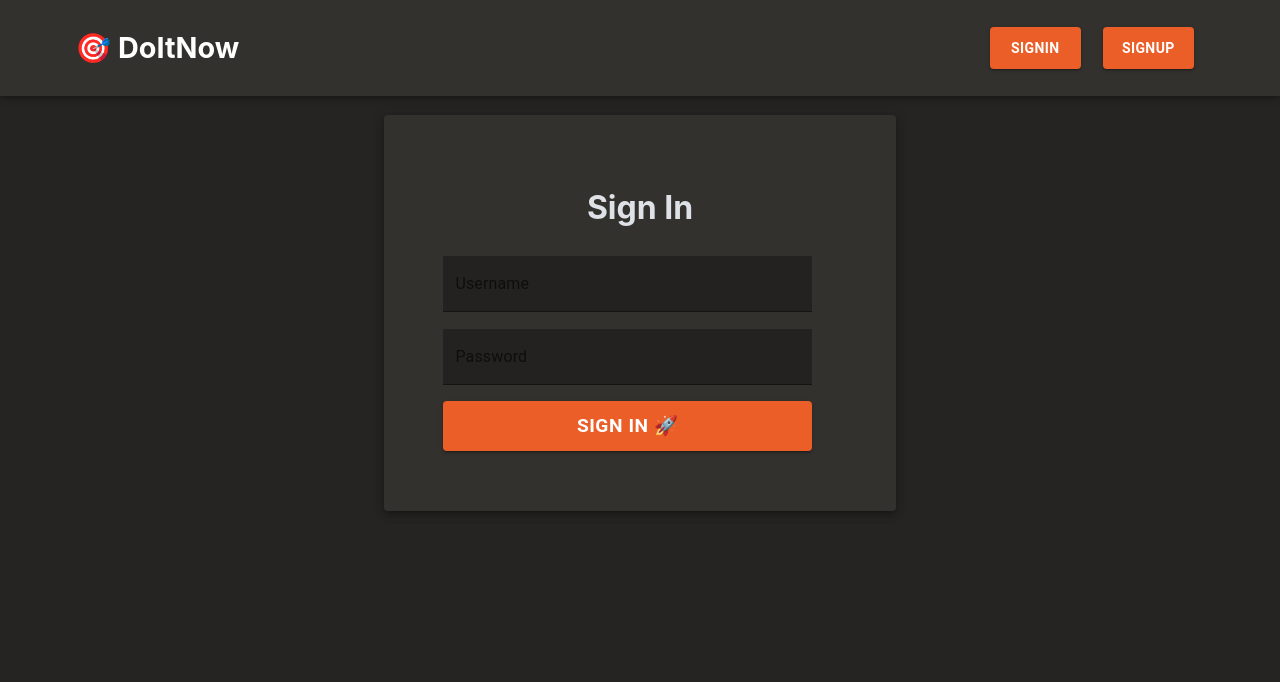
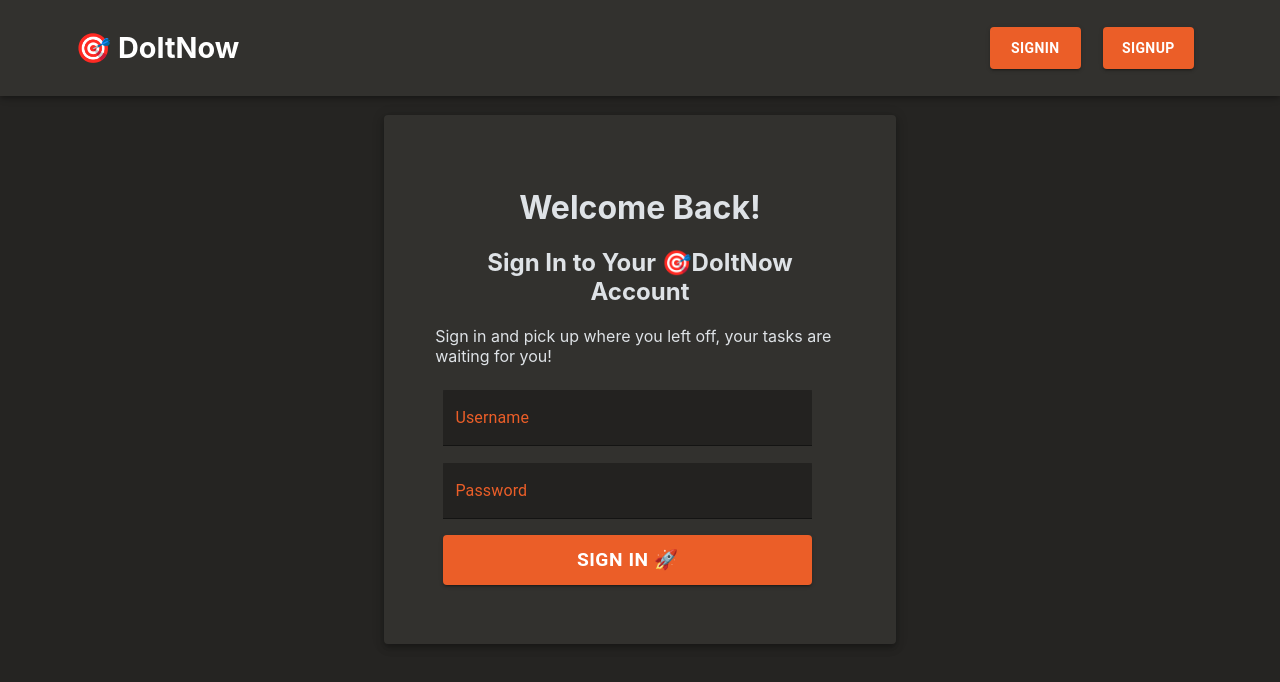
Before and after one commit to dineshnikhil/todo_mern_stack, a React (Create React App) app in the folder client/: page /signin in a window 1280 px wide. Shown: the top 682 px of the page. Built offline with nearby package versions, Linux system fonts and the light colour scheme.

Commit message:
changed the styling of the sign in page.

```diff
--- a/client/src/routes/authentication/SignIn.css
+++ b/client/src/routes/authentication/SignIn.css
@@ -4,6 +4,7 @@
 	margin: 0 auto;
 }
 
-.signin_div h1 {
+.signin_div h1,
+h2 {
 	text-align: center;
 }
--- a/client/src/routes/authentication/SignIn.jsx
+++ b/client/src/routes/authentication/SignIn.jsx
@@ -85,18 +85,33 @@ function SignIn() {
 						backgroundColor: '#32312E',
 					}}
 				>
-					<h1>Sign In</h1>
+					<h1>Welcome Back!</h1>
+					<h2>Sign In to Your 🎯DoItNow Account</h2>
+					<p>
+						Sign in and pick up where you left off, your tasks are waiting for
+						you!
+					</p>
 					<TextField
 						sx={feildStyling}
 						label="Username"
 						variant="filled"
 						inputRef={username}
+						InputLabelProps={{
+							style: {
+								color: '#EB5E28', // Set the color of the label text to any desired color
+							},
+						}}
 					/>
 					<TextField
 						sx={feildStyling}
 						label="Password"
 						variant="filled"
 						inputRef={password}
+						InputLabelProps={{
+							style: {
+								color: '#EB5E28', // Set the color of the label text to any desired color
+							},
+						}}
 					/>
 					<Button
 						sx={{
```
